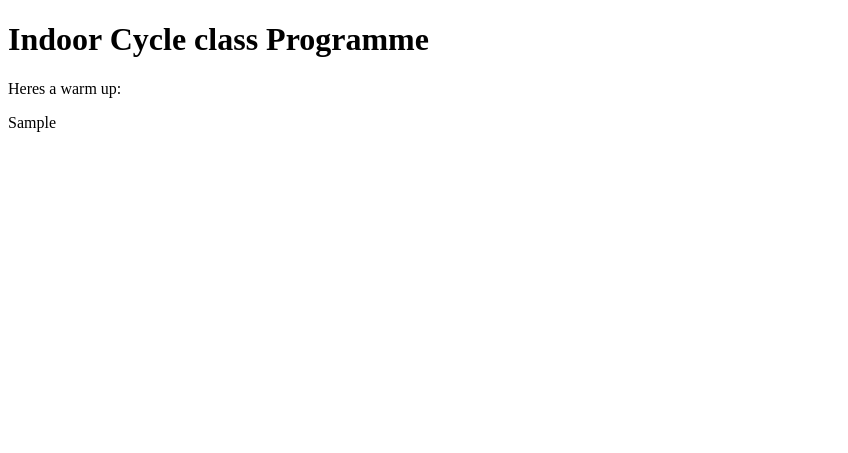
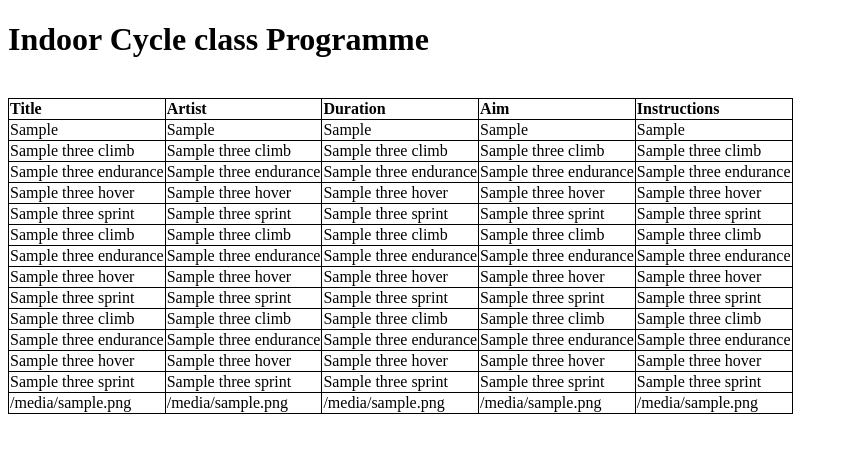
Before and after one commit to PTMGitHub/CycleClassGenerator, a Flask app: template application/templates/index.html in a window 1280 px wide. Shown: the top 453 px of the page, without its empty margins (0-848 px from the left). Run offline with Flask 2, Linux system fonts and the light colour scheme; the template is opened without the code that fills it: most values are stand-ins (such as "Sample title", 1, 10 or a date in 2020); some libraries are stand-ins or nearby versions.

Commit message:
uc02. Complete

```diff
--- a/application/app.py
+++ b/application/app.py
@@ -16,23 +16,51 @@ app = Flask(__name__)
 @app.route('/index', methods=['GET'])
 def index():
 
-    def query_track_designs_table(search_prase):
-        query_warm_ups = "SELECT * FROM track_designs WHERE aim LIKE '%" + search_prase + "%';"
-        db_cursor.execute(query_warm_ups)
+    def query_track_designs_table(desired_aim):
+        sql_query = "SELECT * FROM track_designs WHERE aim LIKE '%" + desired_aim + "%';"
+        db_cursor.execute(sql_query)
+
         return db_cursor.fetchall()
 
+    def get_one_track(desired_aim):
+        returned_tracks = query_track_designs_table(desired_aim)
+        num_of_returned_tracks = len(returned_tracks)
+        random_index_to_use = randint(0,num_of_returned_tracks-1)
+
+        return returned_tracks[random_index_to_use]
+
+    def get_three_tracks(desired_aim):
+        returned_tracks = query_track_designs_table(desired_aim)
+        num_of_returned_tracks = len(returned_tracks)
+
+        three_diff_indexes = False
+        while three_diff_indexes == False:
+            first_random_index = randint(0,num_of_returned_tracks-1)
+            second_random_index = randint(0,num_of_returned_tracks-1)
+            third_random_index = randint(0,num_of_returned_tracks-1)
 
 
-    returned_warm_ups = query_track_designs_table('warm up')
-    no_of_warm_ups_return = len(returned_warm_ups)
-    selected_warm_up = randint(0,no_of_warm_ups_return-1)
+            if (first_random_index != second_random_index) and (first_random_index != third_random_index) and (second_random_index != third_random_index):
 
-    warm_up = returned_warm_ups[selected_warm_up]
-    # print(warm_ups[0])
-    # print("hello")
+                three_diff_indexes = True
 
-    return render_template("index.html", warm_up=warm_up)
-    #return render_template("org_index.html")
+
+        three_track_list = []
+
+        three_track_list.append(returned_tracks[first_random_index])
+        three_track_list.append(returned_tracks[second_random_index])
+        three_track_list.append(returned_tracks[third_random_index])
+
+        return three_track_list
+
+    warm_up = get_one_track('warm up')
+    three_climbs = get_three_tracks('climb')
+    three_endurances = get_three_tracks('endurance')
+    three_hovers = get_three_tracks('hover')
+    three_sprints = get_three_tracks('sprint')
+    recovery = get_one_track('recovery')
+
+    return render_template("index.html", warm_up=warm_up, recovery=recovery, three_climbs=three_climbs, three_endurances=three_endurances, three_hovers=three_hovers, three_sprints=three_sprints)
 
 if __name__ == "__main__":
     app.run(host='0.0.0.0', debug=True)
--- a/application/templates/index.html
+++ b/application/templates/index.html
@@ -3,21 +3,70 @@
   <head>
     <meta charset="utf-8">
     <title>Indoor Cycle</title>
+    <style>
+      table, th, td {
+        border: 1px solid black;
+        border-collapse: collapse;
+      }
+      th,td   {
+        text-align: left;
+      }
+      </style>
   </head>
   <body>
     <h1> Indoor Cycle class Programme</h1>
-    <p> Heres a warm up: </p>
+    <br/>
+    <table>
+      <tr>
+        <th>Title</th><th>Artist</th><th>Duration</th><th>Aim</th><th>Instructions</th>
+      </tr>
+      <tr>
+        <td>{{warm_up[1]}}</td><td>{{warm_up[2]}}</td><td>{{warm_up[3]}}</td><td>{{warm_up[4]}}</td><td>{{warm_up[5]}}</td>
+      </tr>
 
-    <div>
+      <tr>
+        <td>{{three_climbs[0][1]}}</td><td>{{three_climbs[0][2]}}</td><td>{{three_climbs[0][3]}}</td><td>{{three_climbs[0][4]}}</td><td>{{three_climbs[0][5]}}</td>
+      </tr>
+      <tr>
+        <td>{{three_endurances[0][1]}}</td><td>{{three_endurances[0][2]}}</td><td>{{three_endurances[0][3]}}</td><td>{{three_endurances[0][4]}}</td><td>{{three_endurances[0][5]}}</td>
+      </tr>
+      <tr>
+        <td>{{three_hovers[0][1]}}</td><td>{{three_hovers[0][2]}}</td><td>{{three_hovers[0][3]}}</td><td>{{three_hovers[0][4]}}</td><td>{{three_hovers[0][5]}}</td>
+      </tr>
+      <tr>
+        <td>{{three_sprints[0][1]}}</td><td>{{three_sprints[0][2]}}</td><td>{{three_sprints[0][3]}}</td><td>{{three_sprints[0][4]}}</td><td>{{three_sprints[0][5]}}</td>
+      </tr>
 
-            <div>
+      <tr>
+        <td>{{three_climbs[1][1]}}</td><td>{{three_climbs[1][2]}}</td><td>{{three_climbs[1][3]}}</td><td>{{three_climbs[1][4]}}</td><td>{{three_climbs[1][5]}}</td>
+      </tr>
+      <tr>
+        <td>{{three_endurances[1][1]}}</td><td>{{three_endurances[1][2]}}</td><td>{{three_endurances[1][3]}}</td><td>{{three_endurances[1][4]}}</td><td>{{three_endurances[1][5]}}</td>
+      </tr>
+      <tr>
+        <td>{{three_hovers[1][1]}}</td><td>{{three_hovers[1][2]}}</td><td>{{three_hovers[1][3]}}</td><td>{{three_hovers[1][4]}}</td><td>{{three_hovers[1][5]}}</td>
+      </tr>
+      <tr>
+        <td>{{three_sprints[1][1]}}</td><td>{{three_sprints[1][2]}}</td><td>{{three_sprints[1][3]}}</td><td>{{three_sprints[1][4]}}</td><td>{{three_sprints[1][5]}}</td>
+      </tr>
 
-                <div>{{warm_up}}</div>
+      <tr>
+        <td>{{three_climbs[2][1]}}</td><td>{{three_climbs[2][2]}}</td><td>{{three_climbs[2][3]}}</td><td>{{three_climbs[2][4]}}</td><td>{{three_climbs[2][5]}}</td>
+      </tr>
+      <tr>
+        <td>{{three_endurances[2][1]}}</td><td>{{three_endurances[2][2]}}</td><td>{{three_endurances[2][3]}}</td><td>{{three_endurances[2][4]}}</td><td>{{three_endurances[2][5]}}</td>
+      </tr>
+      <tr>
+        <td>{{three_hovers[2][1]}}</td><td>{{three_hovers[2][2]}}</td><td>{{three_hovers[2][3]}}</td><td>{{three_hovers[2][4]}}</td><td>{{three_hovers[2][5]}}</td>
+      </tr>
+      <tr>
+        <td>{{three_sprints[2][1]}}</td><td>{{three_sprints[2][2]}}</td><td>{{three_sprints[2][3]}}</td><td>{{three_sprints[2][4]}}</td><td>{{three_sprints[2][5]}}</td>
+      </tr>
 
-            </div>
-
-        </table>
-    </div>
+      <tr>
+        <td>{{recovery[1]}}</td><td>{{recovery[2]}}</td><td>{{recovery[3]}}</td><td>{{recovery[4]}}</td><td>{{recovery[5]}}</td>
+      </tr>
+    </table>
 
   </body>
 </html>
--- a/sql-scripts/init-db.sql
+++ b/sql-scripts/init-db.sql
@@ -1,13 +1,13 @@
 CREATE TABLE track_designs (
 index serial PRIMARY KEY,
-name varchar(255),
+title varchar(255),
 artist varchar(255),
-duration time,
+duration varchar(8),
 aim varchar(255),
 instructions text
 );
 
-INSERT INTO track_designs (name,artist,duration,aim,instructions)
+INSERT INTO track_designs (title,artist,duration,aim,instructions)
 	VALUES
 		('2 Times ','Ann Lee','00:03:51','Big Seated climb','Up res everytime it says ''2 Times'' (12 in total) 2 2 1 2 2 2 1 (hold for final 36 s)'),
 		('Affirmation','Savage Garden','00:04:56','Flat with Sprints','seated. 1:19-1:42 (20s). 2:16-2:39(20s). Catch breath. 3:34-end (1:30)     '),
```
Also changed, not shown: README.md.
